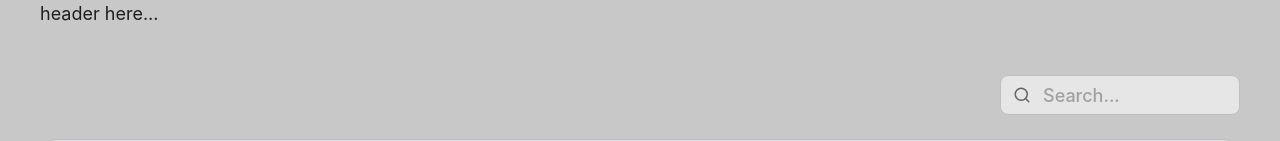
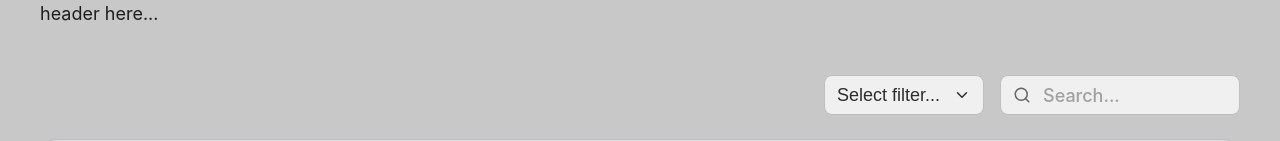
Before and after one commit to EmilZainagabdinov/ir-dev-test, a Vue app: page / in a window 1280 px wide. Shown: the top 141 px of the page. Built offline with nearby package versions, Linux system fonts and the light colour scheme; no server answers.

Commit message:
Added select component. Added filtering by price change. Extracted input field logic to abstract reusable component.

```diff
--- a/package.json
+++ b/package.json
@@ -15,6 +15,7 @@
     "chart.js": "^4.5.0",
     "lucide-vue-next": "^0.540.0",
     "pinia": "^2.1.0",
+    "reka-ui": "^2.4.1",
     "vue": "^3.4.0",
     "vue-chartjs": "^5.3.2"
   },
--- a/src/components/MarketTable/MarketTable.vue
+++ b/src/components/MarketTable/MarketTable.vue
@@ -1,10 +1,8 @@
 <template>
   <div class="wrapper">
     <div class="filtersBar">
-      <div class="searchFieldWrapper">
-        <Search color="#646469" :size="18" class="searchFieldIcon" />
-        <input id="marketSearch" class="searchField" type="text" placeholder="Search..." v-model="search" />
-      </div>
+      <Select v-model="filter" :options="filterOptions" placeholder="Select filter..." />
+      <Input id="marketTableSearch" v-model="search" :icon="Search" placeholder="Search..." />
     </div>
     <div class="tableWrapper">
       <table class="marketTable">
@@ -33,16 +31,19 @@
 
 <script setup lang="ts">
 import { computed, onMounted, onUnmounted, ref, watch } from 'vue';
+import { storeToRefs } from 'pinia';
+import { watchDebounced } from '@vueuse/core';
 import { Search } from 'lucide-vue-next';
-import { watchDebounced } from '@vueuse/core';
 import { useCurrencyConfigStore } from '@/stores/currencyConfig.ts';
 import { useMarketDataStore } from '@/stores/marketData.ts';
+import { PriceChangeEnum, TradePairData } from '@/stores/types.ts';
+import { useBreakpoints } from '@/composables/useMediaQuery.ts';
 
+import Select from '@/components/UI/Select.vue';
+import Input from '@/components/UI/Input.vue';
 import MarketTableRow from './MarketTableRow.vue';
 import MarketTableSkeleton from '@/components/MarketTable/MarketTableSkeleton.vue';
-import { useBreakpoints } from '@/composables/useMediaQuery.ts';
-import { storeToRefs } from 'pinia';
-import { TradePairData } from '@/stores/types.ts';
+import { SelectOptions } from '@/components/UI/types.ts';
 
 const currencyConfig = useCurrencyConfigStore();
 const marketData = useMarketDataStore();
@@ -52,6 +53,7 @@ const { data: marketDataList } = storeToRefs(marketData);
 
 const search = ref('');
 const debouncedSearch = ref('');
+const filter = ref('');
 const filteredMarketList = ref<TradePairData[]>([]);
 
 watchDebounced(
@@ -63,8 +65,12 @@ watchDebounced(
 );
 
 const isFetching = computed(() => currencyConfig.initialFetch || marketData.initialFetch);
+const filterOptions: SelectOptions[] = [
+  { label: 'Gaining', value: PriceChangeEnum.UP },
+  { label: 'Losing', value: PriceChangeEnum.DOWN },
+];
 
-watch([marketDataList, debouncedSearch], () => {
+watch([marketDataList, filter, debouncedSearch], () => {
   let marketListCopy = [...marketDataList.value];
 
   if (debouncedSearch.value) {
@@ -73,6 +79,10 @@ watch([marketDataList, debouncedSearch], () => {
         tradePair.pair.primary.toLowerCase().includes(debouncedSearch.value) ||
         currencyConfig.tickersMap?.[tradePair.pair.primary]?.ticker.toLowerCase().includes(debouncedSearch.value),
     );
+  }
+
+  if (filter.value) {
+    marketListCopy = marketListCopy.filter((tradePair) => tradePair.price.change.direction === filter.value);
   }
 
   filteredMarketList.value = [...marketListCopy];
@@ -109,32 +119,7 @@ onUnmounted(() => {
   display: flex;
   justify-content: flex-end;
   align-items: center;
-}
-.searchFieldWrapper {
-  display: flex;
-  gap: 12px;
-  align-items: center;
-  width: 240px;
-  height: 40px;
-  background-color: #e6e6e6;
-  border-radius: 8px;
-  border: 1px solid #bebebe;
-  padding: 0 12px;
-  &:focus-within {
-    outline: solid 3px #a0a0a0;
-  }
-}
-.searchField {
-  all: unset;
-  min-width: 0;
-  color: #2d2d2d;
-  font-weight: 500;
-  &::placeholder {
-    color: #a0a0a0;
-  }
-}
-.searchFieldIcon {
-  flex-shrink: 0;
+  gap: 16px;
 }
 .tableWrapper {
   color: #1e1e1e;
--- /dev/null
+++ b/src/components/UI/Input.vue
@@ -0,0 +1,46 @@
+<template>
+  <div class="inputFieldWrapper">
+    <icon v-if="icon" :size="18" class="inputFieldIcon" />
+    <input class="inputField" v-bind="$attrs" type="text" :placeholder="placeholder" v-model="model" />
+  </div>
+</template>
+
+<script setup lang="ts">
+import { LucideIcon } from 'lucide-vue-next';
+
+defineOptions({ inheritAttrs: false });
+const { icon = null } = defineProps<{ placeholder?: string; icon?: LucideIcon }>();
+const model = defineModel();
+</script>
+
+<style scoped>
+.inputFieldWrapper {
+  display: flex;
+  gap: 12px;
+  align-items: center;
+  width: 240px;
+  height: 40px;
+  background-color: #f0f0f0;
+  border-radius: 8px;
+  border: 1px solid #bebebe;
+  padding: 0 12px;
+  &:focus-within {
+    outline: solid 3px #a0a0a0;
+  }
+}
+.inputField {
+  all: unset;
+  min-width: 0;
+  color: #2d2d2d;
+  font-weight: 500;
+  &::placeholder {
+    color: #a0a0a0;
+  }
+}
+.inputFieldIcon {
+  flex-shrink: 0;
+  & * {
+    stroke: #646469;
+  }
+}
+</style>
--- /dev/null
+++ b/src/components/UI/Select.vue
@@ -0,0 +1,110 @@
+<template>
+  <SelectRoot v-model="model" @update:model-value="update">
+    <SelectTrigger class="selectTrigger">
+      <SelectValue class="selectValue" :placeholder="placeholder" />
+      <SelectIcon class="selectIcon" asChild>
+        <ChevronDown :size="18" />
+      </SelectIcon>
+    </SelectTrigger>
+
+    <SelectPortal to="body">
+      <SelectContent class="selectContent" position="popper" :side-offset="5">
+        <SelectItem class="selectItem" :value="null" :disabled="model === ''">
+          <SelectItemText> Clear </SelectItemText>
+          <SelectItemIndicator />
+        </SelectItem>
+        <SelectItem v-for="option in options" :key="option.value" class="selectItem" :value="option.value">
+          <SelectItemText>{{ option.label }}</SelectItemText>
+          <SelectItemIndicator />
+        </SelectItem>
+      </SelectContent>
+    </SelectPortal>
+  </SelectRoot>
+</template>
+
+<script setup lang="ts">
+import {
+  SelectContent,
+  SelectIcon,
+  SelectItem,
+  SelectItemText,
+  SelectItemIndicator,
+  SelectPortal,
+  SelectRoot,
+  SelectTrigger,
+  SelectValue,
+  AcceptableValue,
+} from 'reka-ui';
+import { ChevronDown } from 'lucide-vue-next';
+import { SelectOptions } from '@/components/UI/types.ts';
+
+const model = defineModel();
+const { options, placeholder = 'Select...' } = defineProps<{ options: SelectOptions[], placeholder?: string }>();
+
+const update = (payload: AcceptableValue) => {
+  if (payload === null) {
+    model.value = '';
+  }
+};
+</script>
+
+<style>
+.selectTrigger {
+  display: flex;
+  gap: 12px;
+  align-items: center;
+  height: 40px;
+  width: 160px;
+  background-color: #f0f0f0;
+  border-radius: 8px;
+  border: 1px solid #bebebe;
+  padding: 0 12px;
+  font-weight: 500;
+  color: #2d2d2d;
+  &[data-state='open'] {
+    outline: solid 3px #a0a0a0;
+    & .selectIcon {
+      transform: rotate(-180deg);
+    }
+  }
+}
+.selectValue {
+  color: #2d2d2d;
+  font-size: 18px;
+  flex: 1;
+  text-align: left;
+}
+.selectIcon {
+  flex-shrink: 0;
+  transition: transform 200ms linear;
+  & * {
+    stroke: #2d2d2d;
+  }
+}
+.selectContent {
+  background-color: #f0f0f0;
+  border: 1px solid #bebebe;
+  border-radius: 8px;
+  padding: 6px;
+  width: var(--reka-select-trigger-width);
+}
+.selectItem {
+  cursor: pointer;
+  padding: 6px;
+  border-radius: 4px;
+  color: #2d2d2d;
+  &[data-disabled] {
+    color: #a0a0a0;
+    &:hover {
+      background-color: transparent;
+      cursor: default;
+    }
+  }
+  &:hover {
+    background-color: #dcdcdc;
+  }
+  &:focus-visible {
+    outline: none;
+  }
+}
+</style>
--- /dev/null
+++ b/src/components/UI/types.ts
@@ -0,0 +1,4 @@
+export interface SelectOptions {
+  label: string;
+  value: string;
+}
--- a/src/stores/currencyConfig.ts
+++ b/src/stores/currencyConfig.ts
@@ -58,6 +58,7 @@ export const useCurrencyConfigStore = defineStore('currencyConfig', {
         // await response;
         // this.createTickersMap(currencyConfigMock);
         // this.data = currencyConfigMock;
+        // this.initialFetch = false;
       } catch (error) {
         if (error instanceof CanceledError) return;
         this.error = true;
```
Also changed, not shown: 1 other file (tests, documents, lock files or other folders).
